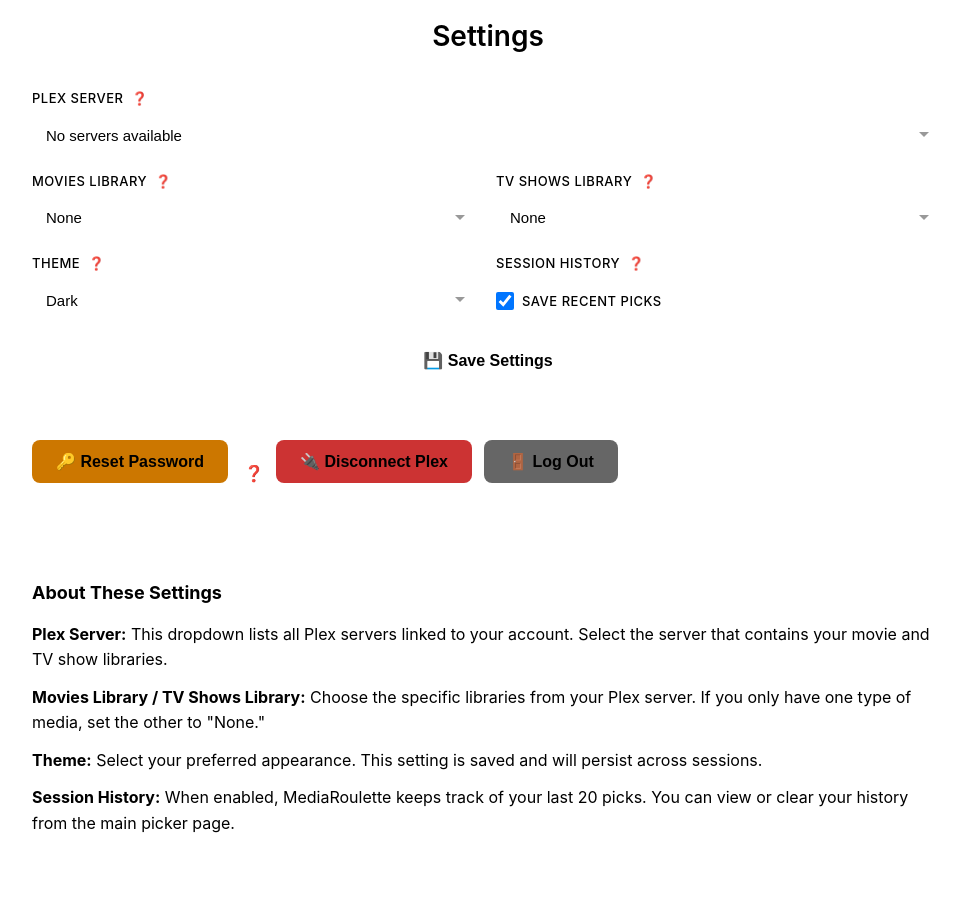
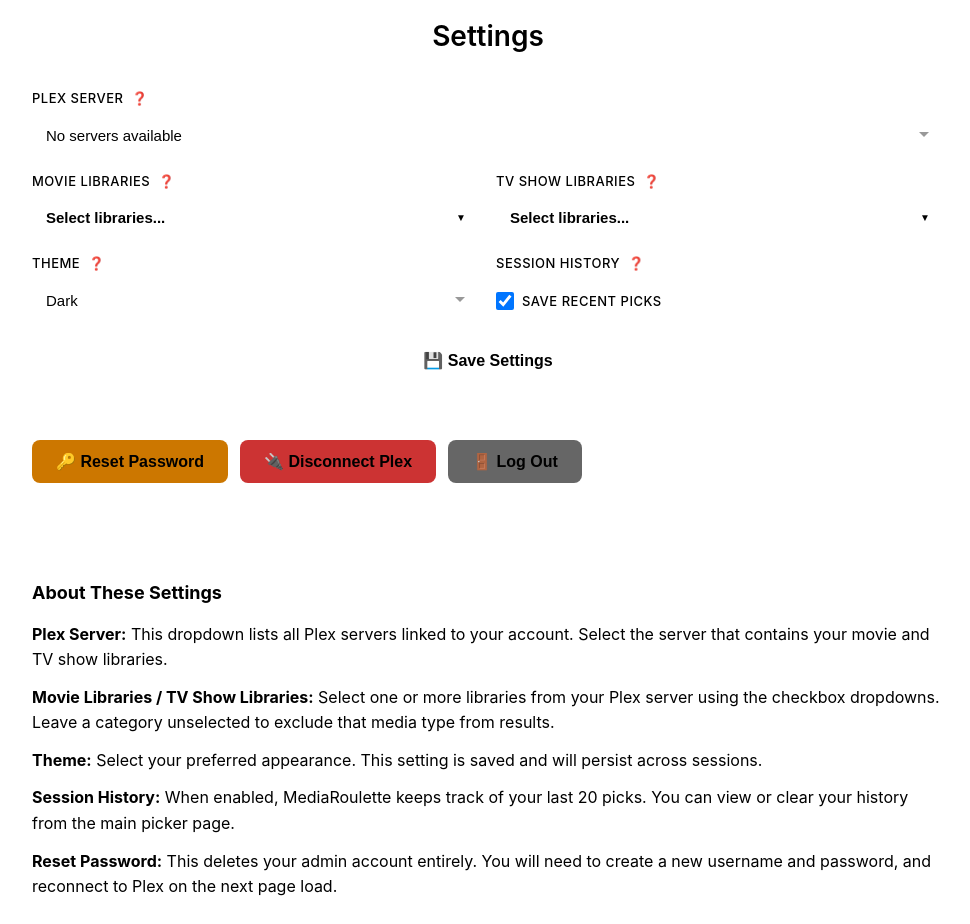
Before and after one commit to KelTech-Services/MediaRoulette, a Flask app: template templates/settings.html in a window 1280 px wide. Shown: the part 283-1207 px from the top of the page, without its empty margins (152-1122 px from the left). Before the commit the page ends 1116 px from the top, so only its background shows below. Run offline with Flask 3, Linux system fonts and the light colour scheme; the template is opened without the code that fills it, so the values that code supplies are empty.

Commit message:
v1.0.6: Multi-select libraries with checkbox dropdowns, settings tooltip cleanup

```diff
--- a/app.py
+++ b/app.py
@@ -338,6 +338,19 @@
     libs = config.get('plex_libraries', [])
     return next((lib['key'] for lib in libs if lib['title'] == name), None)
 
+def get_library_keys(names):
+    """Get library keys for multiple library names"""
+    if not names:
+        return []
+    config = load_config()
+    libs = config.get('plex_libraries', [])
+    keys = []
+    for name in names:
+        key = next((lib['key'] for lib in libs if lib['title'] == name), None)
+        if key:
+            keys.append(key)
+    return keys
+
 def get_items_from_library(key, unwatched=False):
     if not key:
         return []
@@ -420,18 +433,28 @@
     if not session.get("plex_token") or not session.get("plex_server_url"):
         return redirect(url_for('plex_login'))
 
-    if not config.get("movies_library") and not config.get("tvshows_library"):
+    # Support both old single-value and new multi-value config
+    movies_libraries = config.get('movies_libraries', [])
+    tvshows_libraries = config.get('tvshows_libraries', [])
+
+    # Backward compatibility: if no arrays but old single values exist, use those
+    if not movies_libraries and config.get('movies_library'):
+        movies_libraries = [config.get('movies_library')]
+    if not tvshows_libraries and config.get('tvshows_library'):
+        tvshows_libraries = [config.get('tvshows_library')]
+
+    if not movies_libraries and not tvshows_libraries:
         return redirect(url_for('settings'))
 
-    movie_key = get_library_key(config.get("movies_library"))
-    show_key = get_library_key(config.get("tvshows_library"))
+    movie_keys = get_library_keys(movies_libraries)
+    show_keys = get_library_keys(tvshows_libraries)
     machine_id = get_machine_identifier()
     items = []
 
-    if movie_key:
-        items += get_items_from_library(movie_key)
-    if show_key:
-        items += get_items_from_library(show_key)
+    for key in movie_keys:
+        items += get_items_from_library(key)
+    for key in show_keys:
+        items += get_items_from_library(key)
 
     genres = extract_genres(items)
     form = request.form
@@ -494,15 +517,17 @@
                 'show_three': 'show_three' in form
             }
 
-            if media_type == 'movie' and movie_key:
-                filtered += get_items_from_library(movie_key, unwatched=unwatched)
-            elif media_type == 'show' and show_key:
-                filtered += get_items_from_library(show_key, unwatched=unwatched)
+            if media_type == 'movie' and movie_keys:
+                for key in movie_keys:
+                    filtered += get_items_from_library(key, unwatched=unwatched)
+            elif media_type == 'show' and show_keys:
+                for key in show_keys:
+                    filtered += get_items_from_library(key, unwatched=unwatched)
             else:
-                if movie_key:
-                    filtered += get_items_from_library(movie_key, unwatched=unwatched)
-                if show_key:
-                    filtered += get_items_from_library(show_key, unwatched=unwatched)
+                for key in movie_keys:
+                    filtered += get_items_from_library(key, unwatched=unwatched)
+                for key in show_keys:
+                    filtered += get_items_from_library(key, unwatched=unwatched)
 
             print(f"After fetch: {len(filtered)} items total", flush=True)
 
@@ -587,8 +612,8 @@
                            pick_history=pick_history,
                            show_history=session.get('show_history', False),
                            filters=filters,
-                           has_movies=bool(movie_key),
-                           has_tvshows=bool(show_key),
+                           has_movies=bool(movie_keys),
+                           has_tvshows=bool(show_keys),
                            default_theme=config.get("default_theme", "dark"),
                            config=config,
                            all_seen=session.get('all_seen', False),
@@ -637,8 +662,17 @@
         server_uri = request.form.get('plex_server_url')
         selected_server = next((s for s in config.get('plex_servers', []) if s['uri'] == server_uri), None)
         config['plex_server_url'] = selected_server['uri'] if selected_server else server_uri
-        config['movies_library'] = request.form.get('movies_library') or None
-        config['tvshows_library'] = request.form.get('tvshows_library') or None
+
+        # Handle multi-select libraries (getlist returns empty list if none selected)
+        movies_libraries = request.form.getlist('movies_library')
+        tvshows_libraries = request.form.getlist('tvshows_library')
+        config['movies_libraries'] = [lib for lib in movies_libraries if lib]  # Filter out empty strings
+        config['tvshows_libraries'] = [lib for lib in tvshows_libraries if lib]
+
+        # Keep old single-value keys for backward compatibility
+        config['movies_library'] = config['movies_libraries'][0] if config['movies_libraries'] else None
+        config['tvshows_library'] = config['tvshows_libraries'][0] if config['tvshows_libraries'] else None
+
         config['default_theme'] = request.form.get('default_theme', 'dark')
         config['enable_history'] = 'enable_history' in request.form
 
--- a/templates/settings.html
+++ b/templates/settings.html
@@ -10,6 +10,74 @@
         const savedTheme = localStorage.getItem('theme') || '{{ default_theme }}';
         document.documentElement.classList.add(savedTheme);
     </script>
+    <style>
+        .checkbox-dropdown {
+            position: relative;
+            width: 100%;
+        }
+        .checkbox-dropdown-toggle {
+            width: 100%;
+            padding: 12px 14px;
+            font-size: 15px;
+            border: 1px solid var(--border);
+            border-radius: 8px;
+            background: var(--bg-primary);
+            color: var(--text-primary);
+            cursor: pointer;
+            text-align: left;
+            display: flex;
+            justify-content: space-between;
+            align-items: center;
+        }
+        .checkbox-dropdown-toggle:hover {
+            border-color: var(--accent);
+        }
+        .checkbox-dropdown-toggle::after {
+            content: '▼';
+            font-size: 10px;
+            color: var(--text-secondary);
+        }
+        .checkbox-dropdown.open .checkbox-dropdown-toggle::after {
+            content: '▲';
+        }
+        .checkbox-dropdown-menu {
+            display: none;
+            position: absolute;
+            top: 100%;
+            left: 0;
+            right: 0;
+            background: var(--bg-primary);
+            border: 1px solid var(--border);
+            border-radius: 8px;
+            margin-top: 4px;
+            max-height: 200px;
+            overflow-y: auto;
+            z-index: 100;
+        }
+        .checkbox-dropdown.open .checkbox-dropdown-menu {
+            display: block;
+        }
+        .checkbox-dropdown-item {
+            padding: 10px 14px;
+            display: flex;
+            align-items: center;
+            gap: 10px;
+            cursor: pointer;
+            color: var(--text-primary);
+        }
+        .checkbox-dropdown-item:hover {
+            background: var(--bg-secondary);
+        }
+        .checkbox-dropdown-item input[type="checkbox"] {
+            width: 16px;
+            height: 16px;
+            cursor: pointer;
+        }
+        .checkbox-dropdown-item label {
+            cursor: pointer;
+            flex: 1;
+        }
+    </style>
 </head>
 <body>
 <div class="container">
@@ -58,33 +126,51 @@
 
         <div class="form-row">
             <div class="form-group">
-                <label for="movies_library">
-                    Movies Library
+                <label>
+                    Movie Libraries
                     <span class="tooltip">❓
-                        <span class="tooltiptext">Select the library containing your movies. Choose "None" to exclude movies from results.</span>
+                        <span class="tooltiptext">Select one or more libraries containing your movies. Leave unselected to exclude movies from results.</span>
                     </span>
                 </label>
-                <select id="movies_library" name="movies_library">
-                    <option value="" {% if not config.movies_library %}selected{% endif %}>None</option>
-                    {% for lib in libraries %}
-                        <option value="{{ lib.title }}" {% if config.movies_library == lib.title %}selected{% endif %}>{{ lib.title }}</option>
-                    {% endfor %}
-                </select>
+                <div class="checkbox-dropdown" id="movies-dropdown">
+                    <button type="button" class="checkbox-dropdown-toggle" onclick="toggleDropdown('movies-dropdown')">
+                        <span class="selected-text">Select libraries...</span>
+                    </button>
+                    <div class="checkbox-dropdown-menu">
+                        {% for lib in libraries %}
+                        <div class="checkbox-dropdown-item">
+                            <input type="checkbox" name="movies_library" value="{{ lib.title }}" id="movies_{{ loop.index }}"
+                                {% if lib.title in config.get('movies_libraries', []) or (not config.get('movies_libraries') and config.movies_library == lib.title) %}checked{% endif %}
+                                onchange="updateDropdownText('movies-dropdown')">
+                            <label for="movies_{{ loop.index }}">{{ lib.title }}</label>
+                        </div>
+                        {% endfor %}
+                    </div>
+                </div>
             </div>
 
             <div class="form-group">
-                <label for="tvshows_library">
-                    TV Shows Library
+                <label>
+                    TV Show Libraries
                     <span class="tooltip">❓
-                        <span class="tooltiptext">Select the library containing your TV shows. Choose "None" to exclude TV shows from results.</span>
+                        <span class="tooltiptext">Select one or more libraries containing your TV shows. Leave unselected to exclude TV shows from results.</span>
                     </span>
                 </label>
-                <select id="tvshows_library" name="tvshows_library">
-                    <option value="" {% if not config.tvshows_library %}selected{% endif %}>None</option>
-                    {% for lib in libraries %}
-                        <option value="{{ lib.title }}" {% if config.tvshows_library == lib.title %}selected{% endif %}>{{ lib.title }}</option>
-                    {% endfor %}
-                </select>
+                <div class="checkbox-dropdown" id="tvshows-dropdown">
+                    <button type="button" class="checkbox-dropdown-toggle" onclick="toggleDropdown('tvshows-dropdown')">
+                        <span class="selected-text">Select libraries...</span>
+                    </button>
+                    <div class="checkbox-dropdown-menu">
+                        {% for lib in libraries %}
+                        <div class="checkbox-dropdown-item">
+                            <input type="checkbox" name="tvshows_library" value="{{ lib.title }}" id="tvshows_{{ loop.index }}"
+                                {% if lib.title in config.get('tvshows_libraries', []) or (not config.get('tvshows_libraries') and config.tvshows_library == lib.title) %}checked{% endif %}
+                                onchange="updateDropdownText('tvshows-dropdown')">
+                            <label for="tvshows_{{ loop.index }}">{{ lib.title }}</label>
+                        </div>
+                        {% endfor %}
+                    </div>
+                </div>
             </div>
         </div>
 
@@ -125,13 +211,10 @@
     <div style="margin-top: 32px; padding-top: 24px; border-top: 1px solid var(--border);">
         <div style="display: flex; gap: 12px; flex-wrap: wrap; align-items: center;">
             <form method="POST" action="{{ url_for('reset_password') }}" onsubmit="return confirm('Are you sure? This will delete your admin account and require you to create a new one.');">
-                <button type="submit" style="background: #cc7700; border: none; width: auto; padding: 12px 24px;">
+                <button type="submit" title="This deletes your admin account entirely. You will need to create a new username and password on the next page load." style="background: #cc7700; border: none; width: auto; padding: 12px 24px;">
                     🔑 Reset Password
                 </button>
             </form>
-            <span class="tooltip" style="cursor: help;">❓
-                <span class="tooltiptext">This deletes your admin account entirely. You will need to create a new username and password on the next page load.</span>
-            </span>
             <form method="GET" action="{{ url_for('signout') }}">
                 <button type="submit" style="background: #cc3333; border: none; width: auto; padding: 12px 24px;">
                     🔌 Disconnect Plex
@@ -154,8 +237,8 @@
         </p>
 
         <p style="margin-bottom: 12px; color: var(--text-secondary); line-height: 1.6;">
-            <strong style="color: var(--text-primary);">Movies Library / TV Shows Library:</strong>
-            Choose the specific libraries from your Plex server. If you only have one type of media, set the other to "None."
+            <strong style="color: var(--text-primary);">Movie Libraries / TV Show Libraries:</strong>
+            Select one or more libraries from your Plex server using the checkbox dropdowns. Leave a category unselected to exclude that media type from results.
         </p>
 
         <p style="margin-bottom: 12px; color: var(--text-secondary); line-height: 1.6;">
@@ -163,15 +246,49 @@
             Select your preferred appearance. This setting is saved and will persist across sessions.
         </p>
 
-        <p style="margin-bottom: 0; color: var(--text-secondary); line-height: 1.6;">
+        <p style="margin-bottom: 12px; color: var(--text-secondary); line-height: 1.6;">
             <strong style="color: var(--text-primary);">Session History:</strong>
             When enabled, MediaRoulette keeps track of your last 20 picks. You can view or clear your history from the main picker page.
+        </p>
+
+        <p style="margin-bottom: 0; color: var(--text-secondary); line-height: 1.6;">
+            <strong style="color: var(--text-primary);">Reset Password:</strong>
+            This deletes your admin account entirely. You will need to create a new username and password, and reconnect to Plex on the next page load.
         </p>
     </section>
 
 </div>
 
 <script>
+    function toggleDropdown(dropdownId) {
+        const dropdown = document.getElementById(dropdownId);
+        // Close other dropdowns
+        document.querySelectorAll('.checkbox-dropdown.open').forEach(d => {
+            if (d.id !== dropdownId) d.classList.remove('open');
+        });
+        dropdown.classList.toggle('open');
+    }
+
+    function updateDropdownText(dropdownId) {
+        const dropdown = document.getElementById(dropdownId);
+        const checkboxes = dropdown.querySelectorAll('input[type="checkbox"]:checked');
+        const textSpan = dropdown.querySelector('.selected-text');
+        if (checkboxes.length === 0) {
+            textSpan.textContent = 'Select libraries...';
+        } else if (checkboxes.length === 1) {
+            textSpan.textContent = checkboxes[0].nextElementSibling.textContent;
+        } else {
+            textSpan.textContent = checkboxes.length + ' libraries selected';
+        }
+    }
+
+    // Close dropdowns when clicking outside
+    document.addEventListener('click', function(e) {
+        if (!e.target.closest('.checkbox-dropdown')) {
+            document.querySelectorAll('.checkbox-dropdown.open').forEach(d => d.classList.remove('open'));
+        }
+    });
+
     function toggleTheme() {
         const html = document.documentElement;
         const toggleBtn = document.getElementById('theme-toggle');
@@ -194,53 +311,58 @@
     }
 
     async function onServerChange() {
-        const serverSelect = document.getElementById('plex_server_url');
-        const moviesSelect = document.getElementById('movies_library');
-        const tvSelect = document.getElementById('tvshows_library');
-        const serverUri = serverSelect.value;
+        const serverUri = document.getElementById('plex_server_url').value;
+        const moviesMenu = document.querySelector('#movies-dropdown .checkbox-dropdown-menu');
+        const tvMenu = document.querySelector('#tvshows-dropdown .checkbox-dropdown-menu');
 
         // Show loading state
-        moviesSelect.innerHTML = '<option value="">Loading...</option>';
-        tvSelect.innerHTML = '<option value="">Loading...</option>';
-        moviesSelect.disabled = true;
-        tvSelect.disabled = true;
+        moviesMenu.innerHTML = '<div class="checkbox-dropdown-item">Loading...</div>';
+        tvMenu.innerHTML = '<div class="checkbox-dropdown-item">Loading...</div>';
+        updateDropdownText('movies-dropdown');
+        updateDropdownText('tvshows-dropdown');
 
         try {
             const response = await fetch('/api/server_libraries/' + encodeURIComponent(serverUri));
             const data = await response.json();
 
             if (data.error) {
-                moviesSelect.innerHTML = '<option value="">Error loading libraries</option>';
-                tvSelect.innerHTML = '<option value="">Error loading libraries</option>';
+                moviesMenu.innerHTML = '<div class="checkbox-dropdown-item">Error loading libraries</div>';
+                tvMenu.innerHTML = '<div class="checkbox-dropdown-item">Error loading libraries</div>';
                 console.error('Error fetching libraries:', data.error);
                 return;
             }
 
             // Populate movies dropdown
-            moviesSelect.innerHTML = '<option value="">None</option>';
-            data.libraries.forEach(lib => {
-                const option = document.createElement('option');
-                option.value = lib.title;
-                option.textContent = lib.title;
-                moviesSelect.appendChild(option);
+            moviesMenu.innerHTML = '';
+            data.libraries.forEach((lib, index) => {
+                const item = document.createElement('div');
+                item.className = 'checkbox-dropdown-item';
+                item.innerHTML = `
+                    <input type="checkbox" name="movies_library" value="${lib.title}" id="movies_new_${index}" onchange="updateDropdownText('movies-dropdown')">
+                    <label for="movies_new_${index}">${lib.title}</label>
+                `;
+                moviesMenu.appendChild(item);
             });
 
             // Populate TV shows dropdown
-            tvSelect.innerHTML = '<option value="">None</option>';
-            data.libraries.forEach(lib => {
-                const option = document.createElement('option');
-                option.value = lib.title;
-                option.textContent = lib.title;
-                tvSelect.appendChild(option);
+            tvMenu.innerHTML = '';
+            data.libraries.forEach((lib, index) => {
+                const item = document.createElement('div');
+                item.className = 'checkbox-dropdown-item';
+                item.innerHTML = `
+                    <input type="checkbox" name="tvshows_library" value="${lib.title}" id="tvshows_new_${index}" onchange="updateDropdownText('tvshows-dropdown')">
+                    <label for="tvshows_new_${index}">${lib.title}</label>
+                `;
+                tvMenu.appendChild(item);
             });
+
+            updateDropdownText('movies-dropdown');
+            updateDropdownText('tvshows-dropdown');
 
         } catch (e) {
             console.error('Failed to fetch libraries:', e);
-            moviesSelect.innerHTML = '<option value="">Error loading libraries</option>';
-            tvSelect.innerHTML = '<option value="">Error loading libraries</option>';
-        } finally {
-            moviesSelect.disabled = false;
-            tvSelect.disabled = false;
+            moviesMenu.innerHTML = '<div class="checkbox-dropdown-item">Error loading libraries</div>';
+            tvMenu.innerHTML = '<div class="checkbox-dropdown-item">Error loading libraries</div>';
         }
     }
 
@@ -253,6 +375,10 @@
         if (toggleBtn) toggleBtn.innerText = savedTheme === 'dark' ? '☀️' : '🌙';
         if (dropdown) dropdown.value = savedTheme;
 
+        // Initialize checkbox dropdown text
+        updateDropdownText('movies-dropdown');
+        updateDropdownText('tvshows-dropdown');
+
         // Add change listener to server dropdown
         const serverSelect = document.getElementById('plex_server_url');
         if (serverSelect) {
```
Also changed, not shown: static/img/mediaroulette.png (added).
